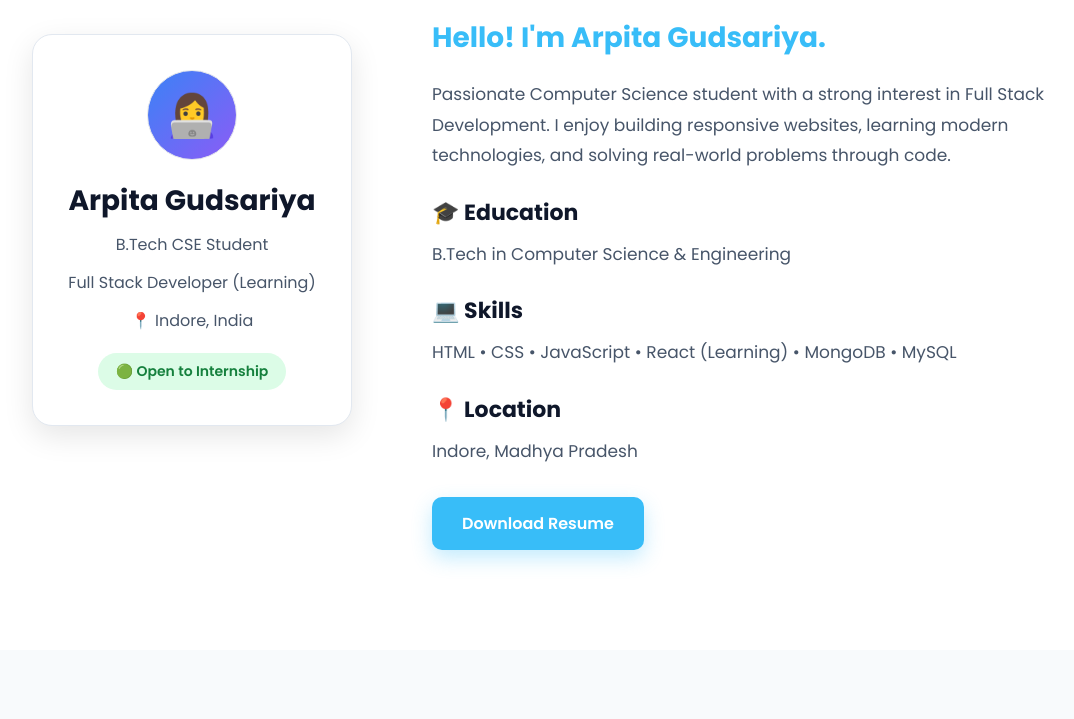
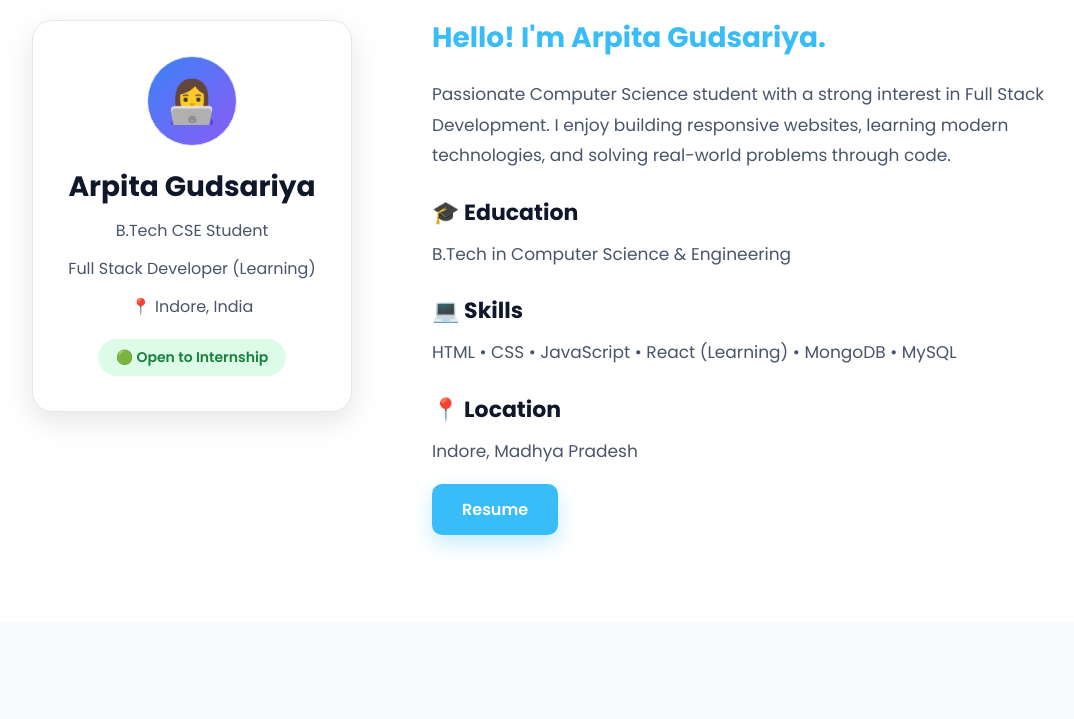
Before and after one commit to Arpita-Gudsariya/CODSOFT_TASK1_Portfolio, a plain HTML site: page CODSOFT_TASK1_Portfolio/index.html in a window 1280 px wide. Shown: the part 1069-1788 px from the top of the page, without its empty margins (96-1170 px from the left). Drawn offline with Linux system fonts and the light colour scheme.

Commit message:
Complete personal portfolio website

```diff
--- a/CODSOFT_TASK1_Portfolio/index.html
+++ b/CODSOFT_TASK1_Portfolio/index.html
@@ -21,7 +21,7 @@
         <a href="#education">Education</a>
         <a href="#contact">Contact</a>
 
-        <a href="#" class="resume-btn">Resume</a>
+        <a href="resume/ARPITA_GUDSARIYA.pdf" class="resume-btn" target="_blank">Resume</a>
         </div>
     </header>
 
@@ -46,7 +46,7 @@
             <h3>Aspiring Full Stack Developer</h3>
             <p class="hero-description">Passionate Computer Science student with a strong interest in web development. Currently learning modern technologies and building real-world projects to enhance my skills and grow as a developer.</p>
             <div class="hero-buttons">
-            <button>Download Resume</button>
+            <a href="resume/ARPITA_GUDSARIYA.pdf" class="hero-download" target="_blank">Download Resume</a>
             <a class="hero-contact" href="#contact">Contact Me </a>
             </div>
 
@@ -120,7 +120,7 @@
             <p>Indore, Madhya Pradesh</p>
 
             <div class="about-button">
-    <button>Download Resume</button>
+    <a href="resume/ARPITA_GUDSARIYA.pdf"  class="hero-download" target="_blank">Resume</a>
  </div>
 
     </div>
--- a/CODSOFT_TASK1_Portfolio/style.css
+++ b/CODSOFT_TASK1_Portfolio/style.css
@@ -357,7 +357,7 @@ padding-right:40px;
     margin-top: 30px;
 }
 
-.about-button button{
+.about-button a{
     padding: 14px 30px;
     background-color: #38BDF8;
     box-shadow:0 8px 20px rgba(56,189,248,0.3);
@@ -368,9 +368,10 @@ padding-right:40px;
     font-weight: 600;
     cursor: pointer;
     transition: all 0.3s ease;
+    text-decoration:none;
 }
 
-.about-button button:hover{
+.about-button a:hover{
     background-color: #0EA5E9;
     transform: translateY(-5px);
 }
```
Also changed, not shown: 2 other files.
